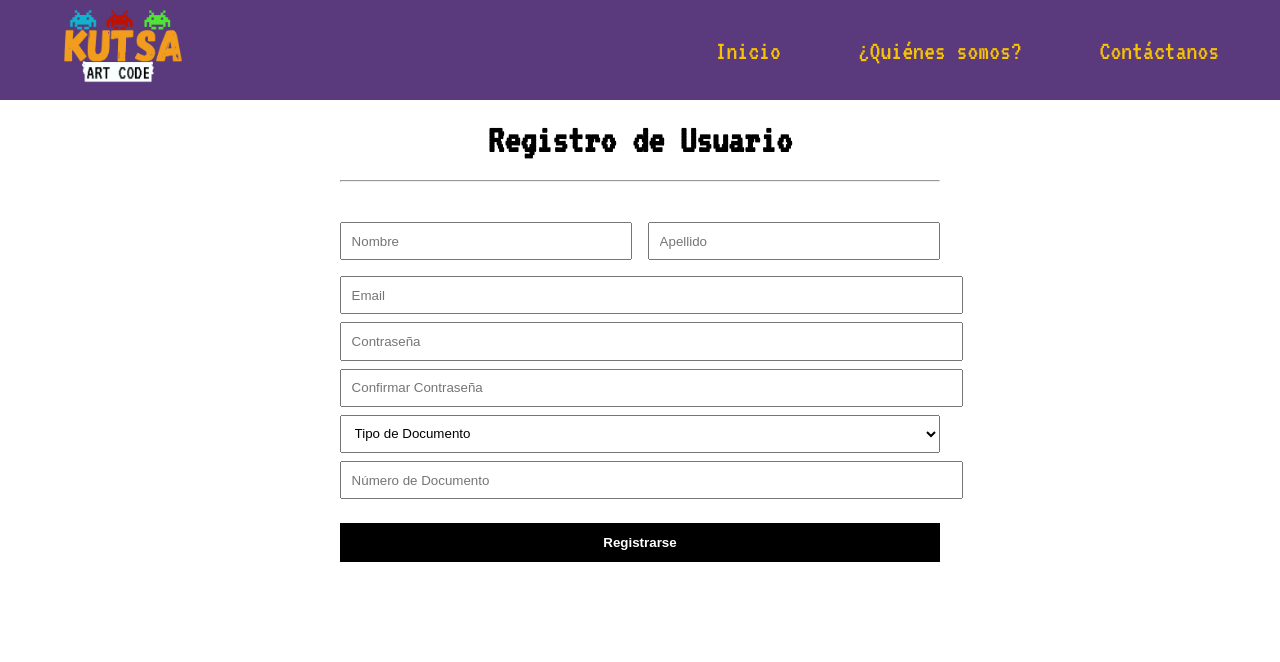
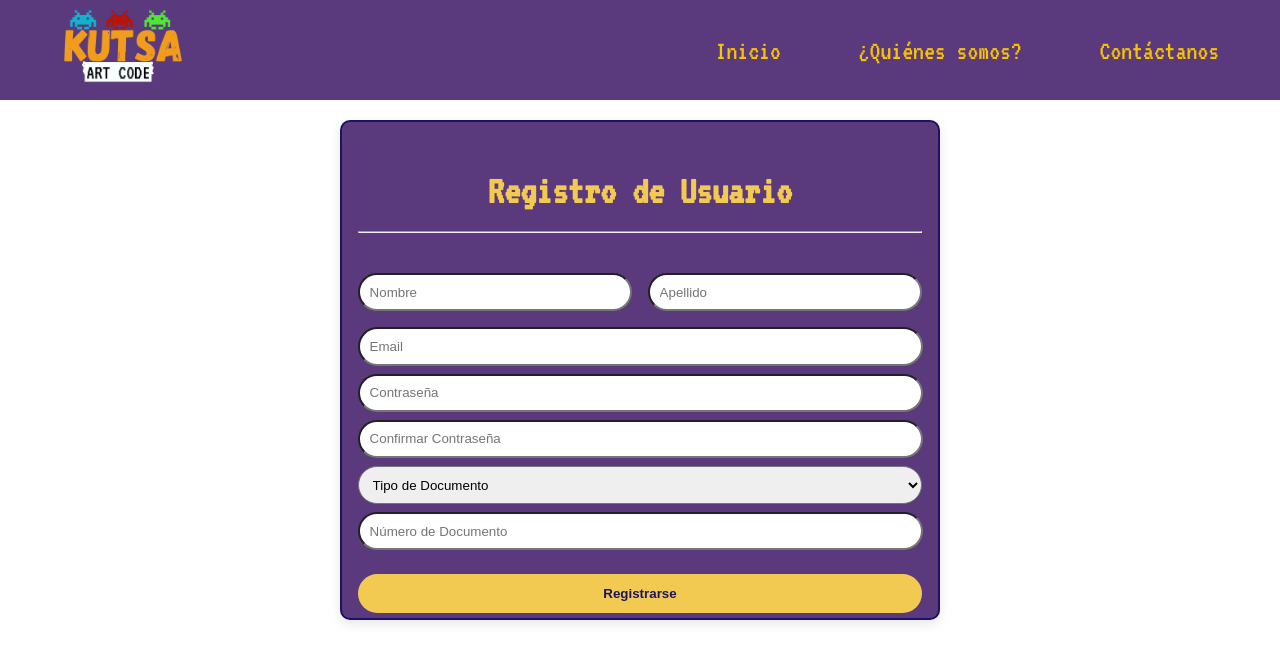
Before and after one commit to MarlonAngarita/Proyecto_final_v2, an Angular app in the folder Frontend/: page /registro in a window 1280 px wide. Shown: the top 662 px of the page. Built offline with nearby package versions, Linux system fonts and the light colour scheme.

Commit message:
Mejoras de diseño al registro

```diff
--- a/Frontend/src/app/pages/Registro/registro.css
+++ b/Frontend/src/app/pages/Registro/registro.css
@@ -2,23 +2,27 @@ body {
   /* margin-bottom: 1000px; */
   overflow: hidden;
 }
-h1 {
+h1{
   font-size: 2.5rem;
   font-family: 'VT323', monospace;
   text-align: center;
   margin-bottom: 2rem;
+  color: #F2CA52; /* Color del texto */
 }
 
 .registro-form {
-  max-width: 600px;
-  margin: auto;
-  font-family: 'Orbitron', sans-serif;
-  text-align: center;
-  align-items: center;
-  margin-top: 120px;
-  /* margin-bottom: 1000px; */
+  width: 600px;               /* Ajusta el ancho a tu gusto */
+  height: 500px;              /* Ajusta el alto también */
+  margin: 120px auto  auto;
+  padding: 1rem;  /* Centrado vertical debajo del navbar */
+  background-color: #5A397C ;
+  border: 2px solid #1B1363 ;     /* Aquí le das el borde cuadrado */
+  border-radius: 10px;        /* Opcional: suaviza las esquinas */
+  box-shadow: 0 4px 12px rgba(0, 0, 0, 0.1);
+  box-sizing: border-box;
+  /* overflow-y: auto;           Por si hay mucho contenido */
+}
 
-}
 
 
 .row {
@@ -34,25 +38,78 @@ select {
   width: 100%;
   margin: 0.5rem 0;
   padding: 0.6rem;
+  border-radius: 50px;
 }
 
 input {
   display: block;
-  width: 100%;
+  width: 96%;
   margin: 0.5rem 0;
   padding: 0.6rem;
+  border-radius: 50px;
 }
 
 button {
   width: 100%;
   margin-top: 1rem;
   padding: 0.75rem;
-  background: black;
-  color: white;
+  background: #F2CA52; /*Colores Azul #1B1363  Morado #5A397C  Amarillo #F2CA52*/
+  border: #1B1363;
+  border-radius: 50px;
+  color: #1B1363;
   border: none;
   font-weight: bold;
   cursor: pointer;
 }
+
+button:hover {
+  background: #1B1363; /* Cambia el color de fondo al pasar el mouse */
+  color: #F2CA52; /* Cambia el color del texto al pasar el mouse */
+}
+
+/*RECUADRO DE CONFIRMACION DE REGISTRO*/
+
+.modal-confirmacion {
+  position: fixed;
+  top: 0;
+  left: 0;
+  width: 100%;
+  height: 100%;
+  background-color: rgba(0, 0, 0, 0.6);
+  display: flex;
+  justify-content: center;
+  align-items: center;
+  z-index: 9999;
+}
+
+.modal-contenido {
+  background: #fff;
+  padding: 2rem;
+  border-radius: 12px;
+  text-align: center;
+  max-width: 400px;
+  width: 80%;
+  font-family: 'VT323', monospace;
+  font-size: 1.8rem;
+  color: #333;
+  box-shadow: 0 0 12px #000;
+}
+
+.modal-contenido button {
+  margin-top: 1rem;
+  padding: 0.5rem 1rem;
+  font-size: 1.5rem;
+  background-color: #1B1363;
+  color: #fff;
+  border: none;
+  border-radius: 8px;
+  cursor: pointer;
+}
+
+.modal-contenido button:hover {
+  background-color: #F2921D;
+}
+
 
 /* .imagen-registro {
   position: fixed;
--- a/Frontend/src/app/pages/Registro/registro.html
+++ b/Frontend/src/app/pages/Registro/registro.html
@@ -1,21 +1,37 @@
 <section class="registro-form">
-
-  <!-- <img src="/assets/REGISTRODEUSUARIO.png" alt="Registro de Usuario" class="imagen-registro"> -->
-
-  <form>
-    <h1>Registro de Usuario <hr></h1>
+  <form #form="ngForm" (ngSubmit)="onSubmit(form)">
+    <h1>
+      Registro de Usuario
+      <hr />
+    </h1>
 
     <div class="row">
-      <input type="text" placeholder="Nombre" />
-      <input type="text" placeholder="Apellido" />
+      <input type="text" name="nombre" placeholder="Nombre" ngModel required />
+      <input type="text" name="apellido" placeholder="Apellido" ngModel required />
     </div>
-    <input type="email" placeholder="Email" />
-    <input type="password" placeholder="Contraseña" />
-    <input type="password" placeholder="Confirmar Contraseña" />
-    <select>
-      <option>Tipo de Documento</option>
+
+    <input type="email" name="email" placeholder="Email" ngModel required />
+    <input type="password" name="password" placeholder="Contraseña" ngModel required />
+    <input type="password" name="confirmar" placeholder="Confirmar Contraseña" ngModel required />
+
+    <select name="tipoDocumento" ngModel>
+      <option value="" disabled disabled>Tipo de Documento</option>      <option value="cedula">Cédula</option>
+      <option value="extranjeria">Cédula de extranjería</option>
+      <option value="tarjeta">Tarjeta de identidad</option>
     </select>
-    <input type="text" placeholder="Número de Documento" />
+
+    <input type="text" name="numeroDocumento" placeholder="Número de Documento" ngModel required />
+
     <button type="submit">Registrarse</button>
+
+    <!-- Modal de confirmación -->
+    <div class="modal-confirmacion" *ngIf="mostrarConfirmacion">
+      <div class="modal-contenido">
+        <p>¡Te has registrado de forma exitosa!</p>
+        <button type="button" (click)="cerrarModal()">Cerrar</button>
+      </div>
+    </div>
+
+
   </form>
 </section>
--- a/Frontend/src/app/pages/Registro/registro.ts
+++ b/Frontend/src/app/pages/Registro/registro.ts
@@ -1,11 +1,38 @@
 import { Component } from '@angular/core';
+import { CommonModule } from '@angular/common';
+import { RouterModule } from '@angular/router';
+import { FormsModule, NgForm } from '@angular/forms';
 
 @Component({
   selector: 'app-registro',
-  imports: [],
+  standalone: true,
+  imports: [CommonModule, RouterModule, FormsModule],
   templateUrl: './registro.html',
   styleUrl: './registro.css'
 })
 export class Registro {
+  mostrarConfirmacion = false;
 
+  scrollToSection(id: string): void {
+    const el = document.getElementById(id);
+    if (el) el.scrollIntoView({ behavior: 'smooth', block: 'start' });
+  }
+
+  onSubmit(form: NgForm): void {
+    if (form.valid) {
+      this.mostrarConfirmacion = true;
+      form.resetForm();
+
+      setTimeout(() => {
+        this.mostrarConfirmacion = false;
+      }, 5000);
+    } else {
+      // Marca todos los campos como tocados para que se muestren advertencias si las tienes configuradas en el HTML
+      Object.values(form.controls).forEach(control => control?.markAsTouched());
+    }
+  }
+
+  cerrarModal(): void {
+    this.mostrarConfirmacion = false;
+  }
 }
```
